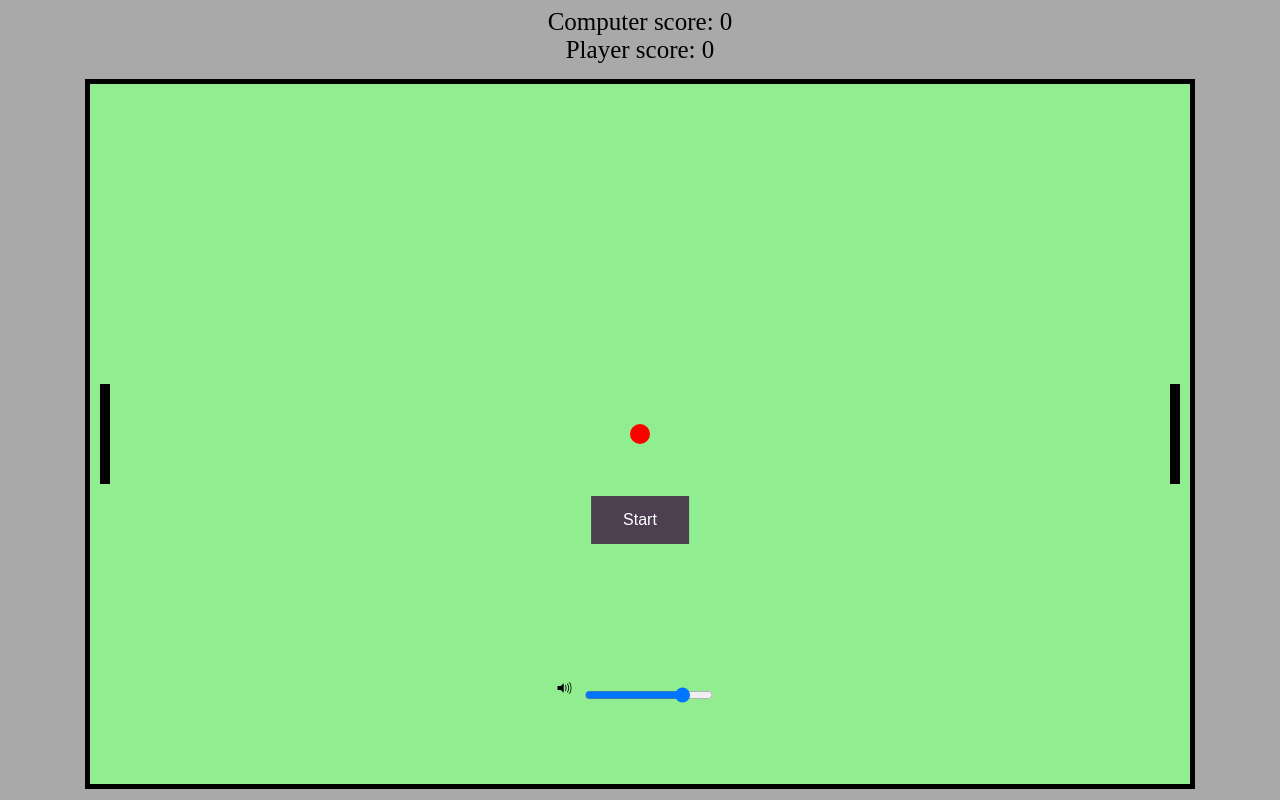
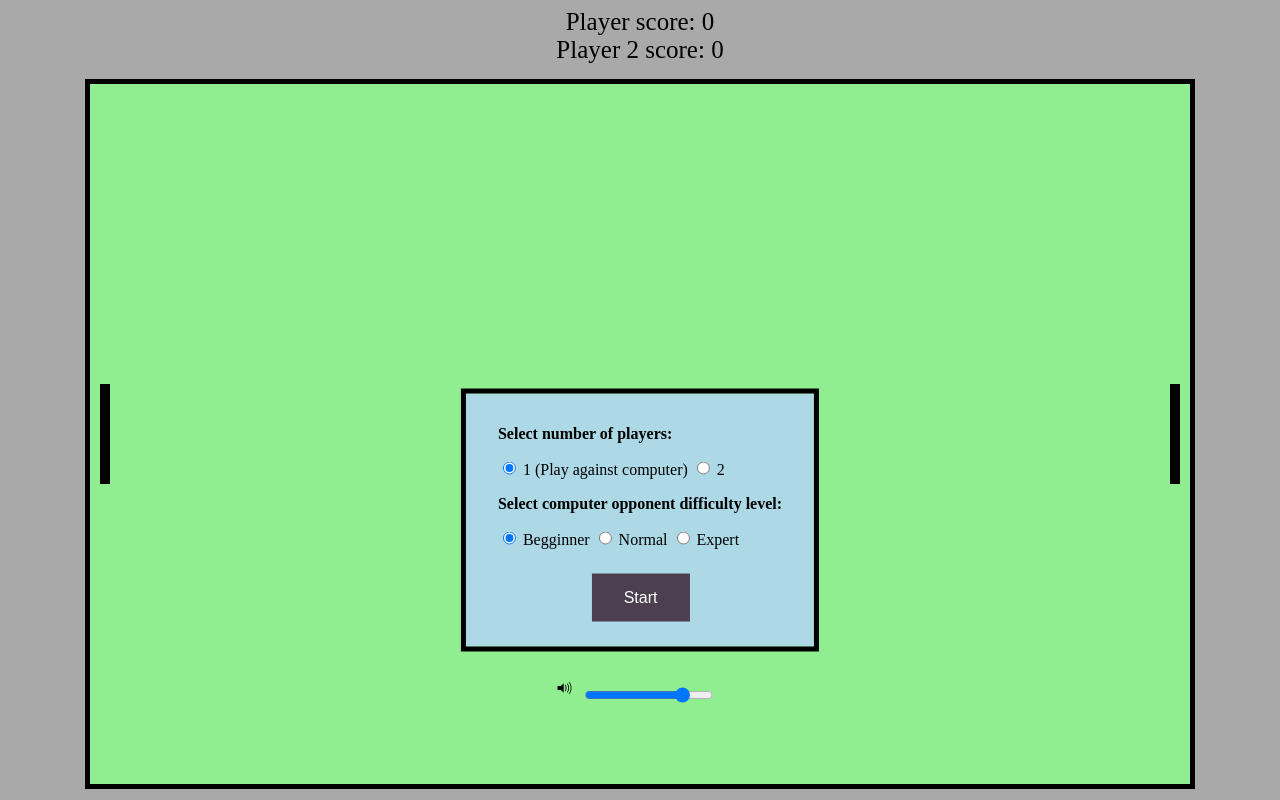
Before and after one commit to CGally/bloc-pong, a PHP site: page /index.html in a window 1280 px wide. Run offline with PHP 8.4, Linux system fonts and the light colour scheme; some libraries are stand-ins or nearby versions.

Commit message:
Multiplayer/difficulty level

```diff
--- a/index.html
+++ b/index.html
@@ -12,9 +12,17 @@
 <body>
   <div id='game-over'>Game Over. You lost.</div>
   <div id='winner'>Congratulations! You won!</div>
+  <div id='playa'></div>
   <div id='comp'></div>
-  <div id='playa'></div>
-  <button id='start' onclick="gameStart()">Start</button>
+  <div id='modal'>
+    <form name='player'>
+      <p><strong>Select number of players: </strong></p><input type="radio" name="players" checked> 1 (Play against computer) <input type="radio" name="players"> 2 </br>
+    </form>
+    <form name='level'>
+      <p><strong>Select computer opponent difficulty level: </strong></p> <input type="radio" name="difficulty" checked> Begginner <input type="radio" name="difficulty"> Normal <input type="radio" name="difficulty"> Expert </br>
+    </form>
+    <button id='start' onclick="gameStart()">Start</button>
+  </div>
   <div id='time'></div>
   <canvas id="court" width="1100" height="700"></canvas>
   <div id="volume-control">
--- a/main.css
+++ b/main.css
@@ -36,12 +36,12 @@
 
 #comp {
   font-size: 25px;
+  margin-bottom: 20px;
   text-align: center;
 }
 
 #playa {
   font-size: 25px;
-  margin-bottom: 20px;
   text-align: center;
 }
 
@@ -54,20 +54,30 @@
   z-index: 2;
 }
 
+#modal {
+  background-color: lightblue;
+  left: 50%;
+  padding: 15px 32px;
+  position: fixed;
+  outline: black 5px solid;
+  top: 65%;
+  transform: translate(-50%, -50%);
+  z-index: 2;
+}
+
 #start {
   background-color: #4C3F50;
   border: none;
   color: white;
   display: inline-block;
   font-size: 16px;
-  left: 50%;
-  position: fixed;
+  margin-top: 25px;
+  margin-bottom: 10px;
   padding: 15px 32px;
   text-align: center;
   text-decoration: none;
-  top: 65%;
-  transform: translate(-50%, -50%);
-  z-index: 2;
+  position: relative;
+  left: 33%;
 }
 
 #volume-control {
--- a/scripts/app.js
+++ b/scripts/app.js
@@ -2,9 +2,11 @@
 const courtContext = court.getContext("2d");
 const comp = document.getElementById("comp");
 const playa = document.getElementById("playa");
+const playa2 = document.getElementById("playa-2");
 const gameOver = document.getElementById("game-over");
 const winner = document.getElementById("winner");
 const timer = document.getElementById("time")
+const modal = document.getElementById("modal")
 const start = document.getElementById("start")
 const volume = document.getElementById("volume")
 const vol = document.getElementById("vol")
@@ -17,20 +19,25 @@
 var gameSound = new buzz.sound("/sounds/game.mp3", { volume: 30 });
 var currentVolume = 70
 
-var player = new Player(
-  new Paddle(1080, 300, 10, 100)
-);
-var computer = new Computer(
-  new Paddle(10, 300, 10, 100)
-);
-var ball = new Ball();
-
+var opponent;
+var dif;
 var serveCount;
 var count;
 var stop;
 
 var animate = window.requestAnimationFrame ||
 function(callback) { window.setTimeout(callback, 1000/60) };
+
+var player = new Player(
+  new Paddle(1080, 300, 10, 100)
+);
+var player2 = new Player(
+  new Paddle(10, 300, 10, 100)
+);
+var computer = new Computer(
+  new Paddle(10, 300, 10, 100)
+);
+var ball = new Ball();
 
 function setVolume(percent) {
   if(percent > 0) {
@@ -41,7 +48,46 @@
   loserSound.setVolume(percent / 2);
   winnerSound.setVolume(percent / 2);
   gameSound.setVolume(percent / 2);
-}
+};
+
+function setDifficulty() {
+  if(document.level.difficulty[1].checked === true) {
+    dif =1;
+  } else if (document.level.difficulty[2].checked === true){
+    dif = 2;
+  } else {
+    dif = 0;
+  }
+};
+
+function paintBoard() {
+  var player = new Player(
+    new Paddle(1080, 300, 10, 100)
+  );
+  if(document.player.players[1].checked === true) {
+    var player2 = new Player(
+      new Paddle(10, 300, 10, 100)
+    );
+  } else {
+    var computer = new Computer(
+      new Paddle(10, 300, 10, 100)
+    );
+  }
+  var ball = new Ball();
+};
+
+function setOpponent() {
+  if(document.player.players[1].checked === true) {
+    opponent = player2;
+  } else {
+    opponent = computer
+  }
+  if(opponent === player2) {
+    player2.score  = 0
+  } else {
+    computer.score = 0
+  }
+};
 
 function countDown() {
   if(player.score === 0 && computer.score === 0) {
@@ -61,7 +107,11 @@
 function serve() {
   courtContext.clearRect(0, 0, 1100, 700);
   player.paddle.y = (court.height / 2) - (player.paddle.height / 2);
-  computer.paddle.y = (court.height / 2) - (computer.paddle.height / 2);
+  if(document.player.players[1].checked === true) {
+    player2.paddle.y = (court.height / 2) - (player.paddle.height / 2);
+  } else {
+    computer.paddle.y = (court.height / 2) - (computer.paddle.height / 2);
+  }
   render();
   stop = true;
   count = 4;
@@ -71,24 +121,38 @@
 
 function render() {
   player.render();
-  computer.render();
+  if(document.player.players[1].checked === true) {
+    player2.render();
+  } else {
+    computer.render();
+  }
   ball.render();
 };
 
 function step() {
-  if(computer.score == 11) {
-    comp.textContent = 'Computer score: ' + computer.score;
+  if(opponent.score == 11) {
+    comp.textContent = 'Player 2 score: ' + opponent.score;
     gameSound.stop();
+    if(opponent === player2) {
+      winnerSound.load();
+      winnerSound.play();
+      winner.style.display = 'block';
+      modal.style.display = 'block';
+      start.style.display = 'block';
+    } else {
     loserSound.load();
     loserSound.play();
     gameOver.style.display = 'block';
+    modal.style.display = 'block';
     start.style.display = 'block';
+    }
   } else if(player.score == 11) {
     gameSound.load();
     winnerSound.load();
     winnerSound.play();
     playa.textContent = 'Player score: ' + player.score;
     winner.style.display = 'block';
+    modal.style.display = 'block';
     start.style.display = 'block';
   } else if(player.scored === true || computer.scored === true) {
     serve();
@@ -108,18 +172,15 @@
   winnerSound.stop();
   gameSound.load();
   gameSound.play();
-  player = new Player(
-    new Paddle(1080, 300, 10, 100)
-  );
-  computer = new Computer(
-    new Paddle(10, 300, 10, 100)
-  );
-  var ball = new Ball();
-  computer.score = 0
+  gameSound.loop()
+  paintBoard();
+  setOpponent();
+  setDifficulty();
   player.score  = 0
   gameOver.style.display = 'none';
   winner.style.display = 'none';
   start.style.display = 'none';
+  modal.style.display = 'none';
   serve();
 };
 
@@ -131,6 +192,18 @@
   } else if (event.keyCode === 38) {
     if(stop === false) {
       player.paddle.move(-50);
+    }
+  }
+});
+
+window.addEventListener('keydown', function(event) {
+  if (event.keyCode === 83) {
+    if(stop === false) {
+      player2.paddle.move(50);
+    }
+  } else if (event.keyCode === 87) {
+    if(stop === false) {
+      player2.paddle.move(-50);
     }
   }
 });
--- a/scripts/classes/Ball.js
+++ b/scripts/classes/Ball.js
@@ -44,15 +44,15 @@
       laserSound.play();
       this.speedX *= -1.00001;
       this.speedY *= Math.random() + 1;
-    } else if (paddleBallColliding(this, computer.paddle)) {
+    } else if (paddleBallColliding(this, opponent.paddle)) {
       laserSound.load();
       laserSound.play();
       this.speedY *= Math.random() + 1;
       this.speedX *= -1.00001;
     }
     if(ball.x > court.width) {
-      computer.score += 1;
-      computer.scored = true;
+      opponent.score += 1;
+      opponent.scored = true;
       ball.x = court.width / 2;
       ball.y = court.height / 2;
       ball.radius = 5;
--- a/scripts/classes/Computer.js
+++ b/scripts/classes/Computer.js
@@ -6,13 +6,25 @@
   }
   update(ball) {
     if(ball.y > this.paddle.y + (this.paddle.height / 2)) {
-      this.paddle.move(6);
+      if(dif === 0) {
+        this.paddle.move(4);
+      } else if(dif === 1) {
+        this.paddle.move(8);
+      } else {
+        this.paddle.move(12);
+      }
     } else {
-      this.paddle.move(-6);
+      if(dif === 0) {
+        this.paddle.move(-4);
+      } else if(dif === 1) {
+        this.paddle.move(-8);
+      } else {
+        this.paddle.move(-12);
+      }
     }
   };
   render() {
-    comp.textContent = 'Computer score: ' + this.score;
+    comp.textContent = 'Player 2 score: ' + this.score;
     this.paddle.render()
   };
 };
--- a/scripts/classes/Player.js
+++ b/scripts/classes/Player.js
@@ -7,6 +7,9 @@
 
   render() {
     playa.textContent = 'Player score: ' + this.score;
+    if(opponent === player2) {
+      comp.textContent = 'Player 2 score: ' + this.score;
+    }
     this.paddle.render()
   };
 };
```
